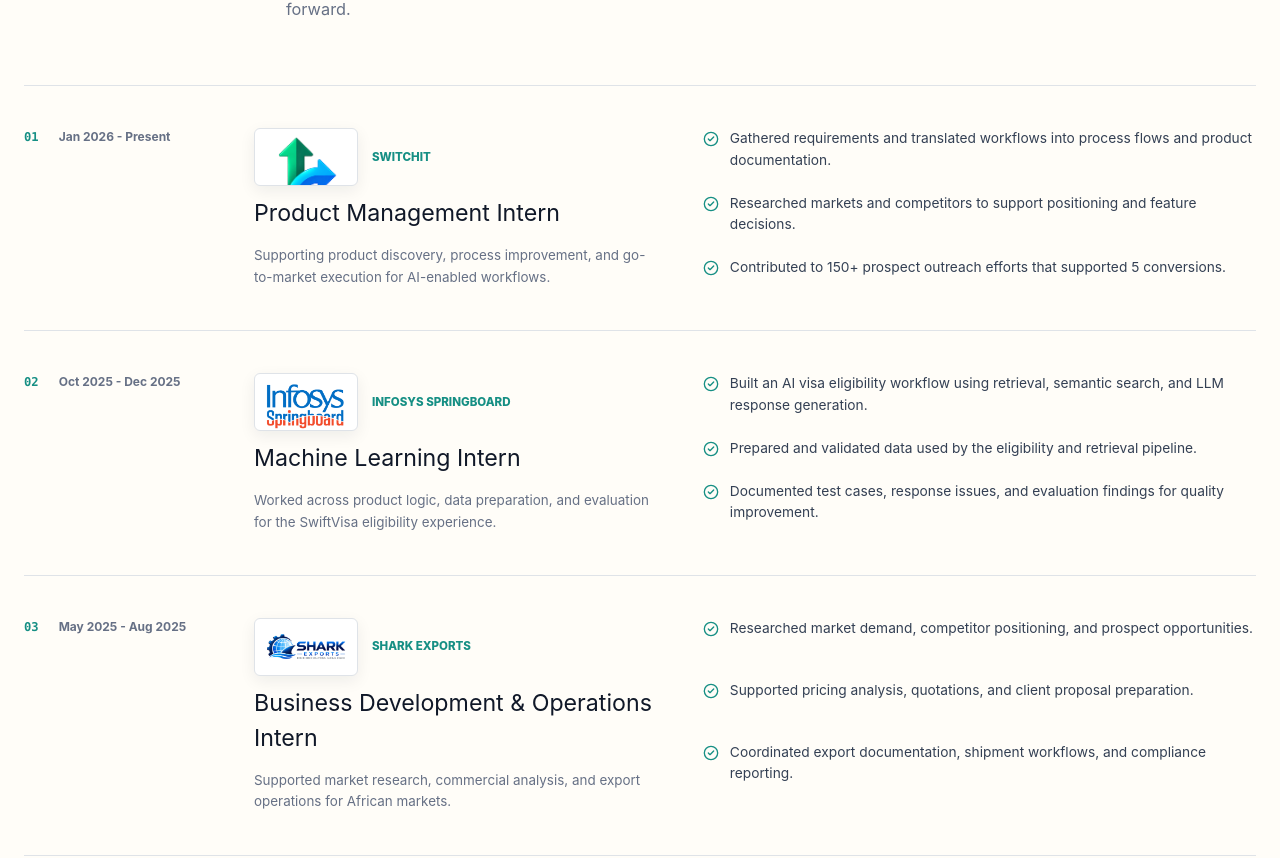
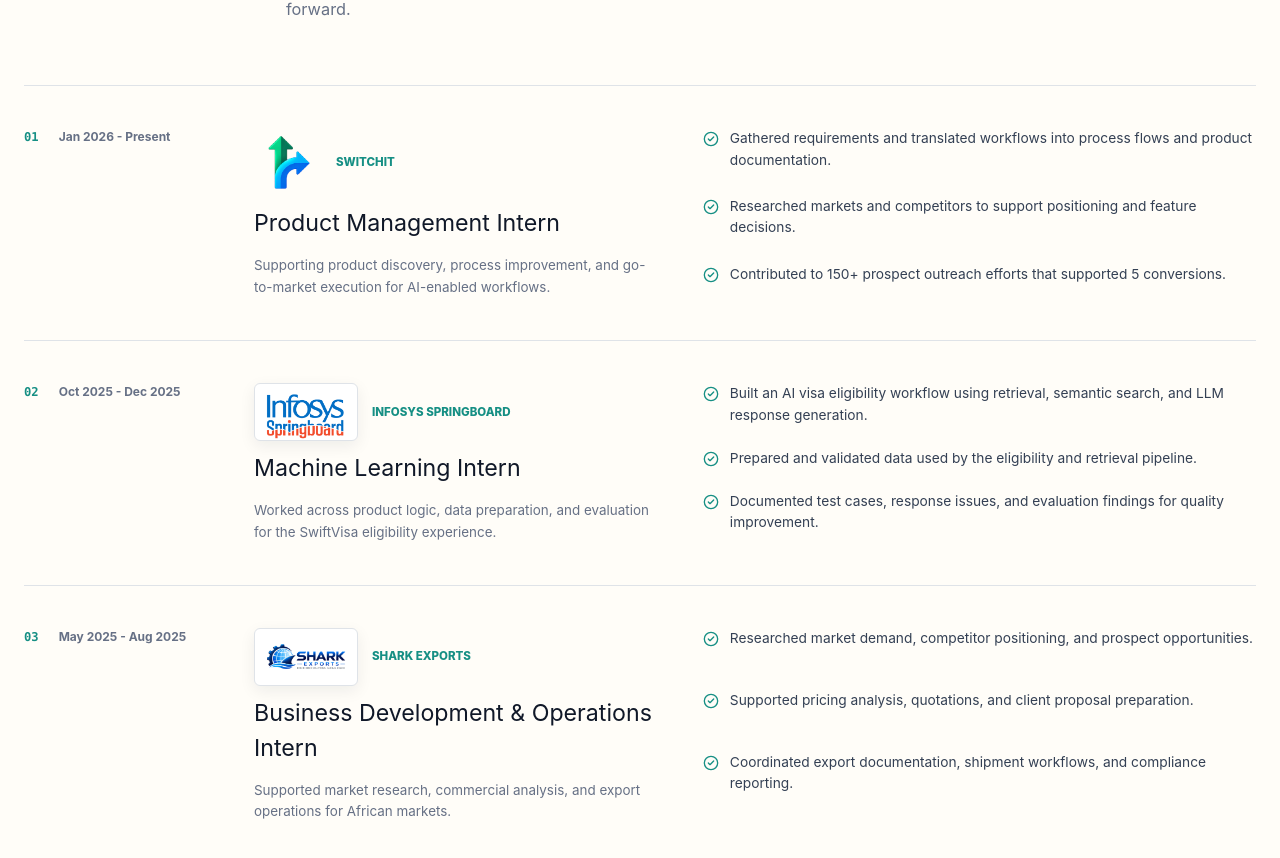
Before and after one commit to atharva1845/atharva-analyst-portfolio, a Next.js app: page / in a window 1280 px wide. Shown: the part 4135-4993 px from the top of the page. Built offline with nearby package versions, Linux system fonts and the light colour scheme.

Commit message:
fix: refine SwitchiT logo presentation

```diff
--- a/src/app/globals.css
+++ b/src/app/globals.css
@@ -880,6 +880,21 @@ a {
   width: 100%;
   height: 100%;
   object-fit: contain;
+}
+
+.experience-logo--icon {
+  width: 68px;
+  height: 68px;
+  flex-basis: 68px;
+  padding: 2px;
+  border: 0;
+  background: transparent;
+  box-shadow: none;
+}
+
+.experience-logo--icon img {
+  width: 62px;
+  height: 62px;
 }
 
 .experience-company > p {
@@ -1616,6 +1631,7 @@ footer {
   .experience-row ul { grid-column: auto; }
   .experience-meta { justify-content: space-between; }
   .experience-logo { width: 92px; flex-basis: 92px; }
+  .experience-logo--icon { width: 68px; flex-basis: 68px; }
   .research-item { grid-template-columns: 1fr; }
   .research-paper-preview { min-height: 420px; }
   .achievement-feature { grid-template-columns: 1fr; gap: 30px; }
--- a/src/components/portfolio.tsx
+++ b/src/components/portfolio.tsx
@@ -318,7 +318,7 @@ export default function Portfolio() {
                 </div>
                 <div className="experience-title">
                   <div className="experience-company">
-                    <span className="experience-logo">
+                    <span className={`experience-logo experience-logo--${experience.logoPresentation}`}>
                       <Image
                         src={experience.logo}
                         alt={experience.logoAlt}
--- a/src/lib/portfolio-data.ts
+++ b/src/lib/portfolio-data.ts
@@ -301,6 +301,7 @@ export const experiences = [
     company: "SwitchiT",
     logo: "/company-logos/switchit.png",
     logoAlt: "SwitchiT logo",
+    logoPresentation: "icon",
     role: "Product Management Intern",
     period: "Jan 2026 - Present",
     summary: "Supporting product discovery, process improvement, and go-to-market execution for AI-enabled workflows.",
@@ -314,6 +315,7 @@ export const experiences = [
     company: "Infosys Springboard",
     logo: "/company-logos/infosys-springboard.png",
     logoAlt: "Infosys Springboard logo",
+    logoPresentation: "wordmark",
     role: "Machine Learning Intern",
     period: "Oct 2025 - Dec 2025",
     summary: "Worked across product logic, data preparation, and evaluation for the SwiftVisa eligibility experience.",
@@ -327,6 +329,7 @@ export const experiences = [
     company: "Shark Exports",
     logo: "/company-logos/shark-exports.png",
     logoAlt: "Shark Exports logo",
+    logoPresentation: "wordmark",
     role: "Business Development & Operations Intern",
     period: "May 2025 - Aug 2025",
     summary: "Supported market research, commercial analysis, and export operations for African markets.",
```
